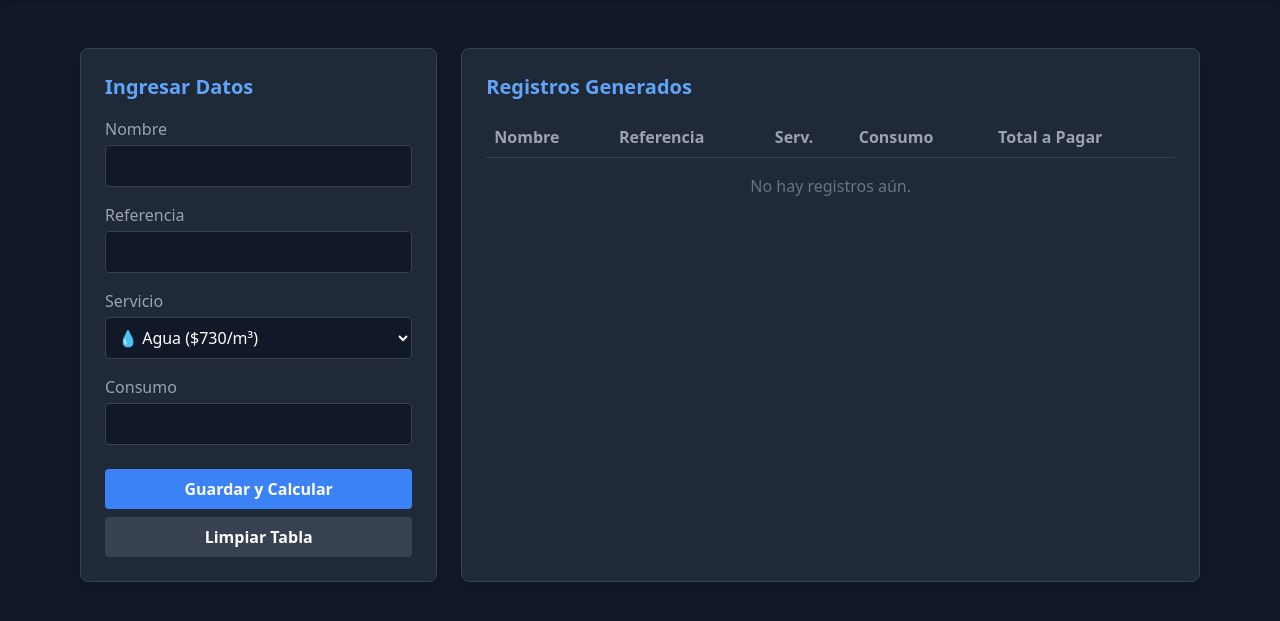
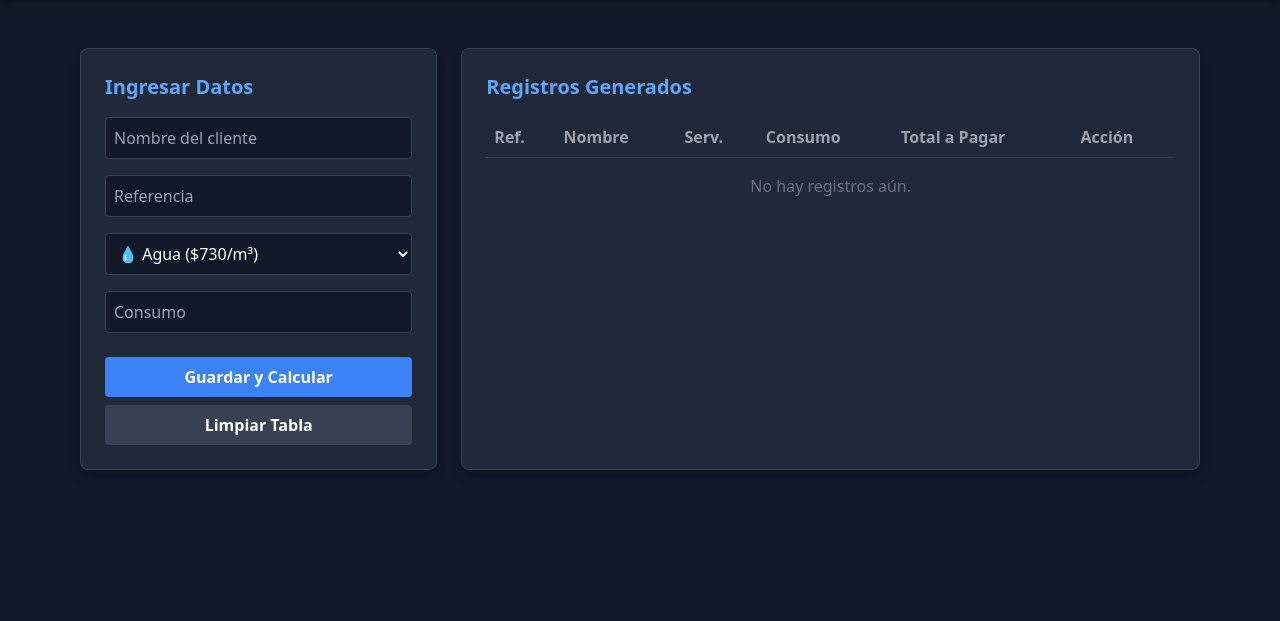
Before and after one commit to Brinoree005/proyecto_unir, a Flask app: page / in a window 1280 px wide. Shown: the part 89-710 px from the top of the page. Run offline with Flask 3, Linux system fonts and the light colour scheme.

Commit message:
Refactor index.html for improved layout and functionality
Updated HTML structure and improved form input handling. Added action links for generating invoices.

```diff
--- a/templates/index.html
+++ b/templates/index.html
@@ -4,20 +4,15 @@
     <meta charset="UTF-8">
     <meta name="viewport" content="width=device-width, initial-scale=1.0">
     <title>UNIR S.A. - Facturación</title>
-    <!-- CSS de Tailwind vía CDN unpkg (compatible y sin bloqueos de script) -->
-    <link href="https://unpkg.com/tailwindcss@^2/dist/tailwind.min.css" rel="stylesheet">
+    <link href="https://unpkg.com/tailwindcss@2.2.19/dist/tailwind.min.css?v=3" rel="stylesheet">
 </head>
 <body class="bg-gray-900 text-gray-100 font-sans min-h-screen">
-
     <header class="bg-gray-800 p-4 shadow-md text-center border-b border-gray-700">
         <h1 class="text-2xl font-bold text-blue-400">⚡💧 UNIR S.A.</h1>
         <p class="text-gray-400">Sistema de Gestión y Facturación SaaS</p>
     </header>
 
-    <!-- Contenedor principal: 1 columna en móvil, 3 columnas en pantallas medianas -->
     <main class="max-w-6xl mx-auto mt-8 p-4 grid grid-cols-1 md:grid-cols-3 gap-6">
-
-        <!-- Panel Izquierdo: Formulario -->
         <div class="bg-gray-800 p-6 rounded-lg shadow-lg border border-gray-700 md:col-span-1">
             <h2 class="text-xl font-bold text-blue-400 mb-4">Ingresar Datos</h2>
 
@@ -28,62 +23,48 @@
             {% endif %}
 
             <form method="POST" action="/">
-                <div class="mb-4">
-                    <label class="block text-gray-400 mb-1">Nombre</label>
-                    <input type="text" name="nombre" required class="w-full bg-gray-900 border border-gray-700 rounded p-2 text-white focus:outline-none focus:border-blue-500">
-                </div>
-
-                <div class="mb-4">
-                    <label class="block text-gray-400 mb-1">Referencia</label>
-                    <input type="text" name="referencia" required class="w-full bg-gray-900 border border-gray-700 rounded p-2 text-white focus:outline-none focus:border-blue-500">
-                </div>
-
-                <div class="mb-4">
-                    <label class="block text-gray-400 mb-1">Servicio</label>
-                    <select name="servicio" class="w-full bg-gray-900 border border-gray-700 rounded p-2 text-white focus:outline-none focus:border-blue-500">
-                        <option value="Agua">💧 Agua (${{ t_agua }}/m³)</option>
-                        <option value="Energía">⚡ Energía (${{ t_energia }}/kWh)</option>
-                    </select>
-                </div>
-
-                <div class="mb-6">
-                    <label class="block text-gray-400 mb-1">Consumo</label>
-                    <input type="number" step="any" name="consumo" required class="w-full bg-gray-900 border border-gray-700 rounded p-2 text-white focus:outline-none focus:border-blue-500">
-                </div>
-
-                <button type="submit" class="w-full bg-blue-500 hover:bg-blue-600 text-white font-bold py-2 px-4 rounded mb-2 transition">Guardar y Calcular</button>
-                <a href="/limpiar" class="block text-center w-full bg-gray-700 hover:bg-gray-600 text-white font-bold py-2 px-4 rounded transition">Limpiar Tabla</a>
+                <input type="text" name="nombre" placeholder="Nombre del cliente" required class="w-full bg-gray-900 border border-gray-700 p-2 mb-4 text-white rounded">
+                <input type="text" name="referencia" placeholder="Referencia" required class="w-full bg-gray-900 border border-gray-700 p-2 mb-4 text-white rounded">
+                <select name="servicio" class="w-full bg-gray-900 border border-gray-700 p-2 mb-4 text-white rounded">
+                    <option value="Agua">💧 Agua (${{ t_agua }}/m³)</option>
+                    <option value="Energía">⚡ Energía (${{ t_energia }}/kWh)</option>
+                </select>
+                <!-- Atributo min="0" agregado para evitar valores negativos -->
+                <input type="number" step="any" min="0" name="consumo" placeholder="Consumo" required class="w-full bg-gray-900 border border-gray-700 p-2 mb-6 text-white rounded">
+                <button type="submit" class="w-full bg-blue-500 hover:bg-blue-600 text-white font-bold py-2 rounded mb-2">Guardar y Calcular</button>
+                <a href="/limpiar" class="block text-center w-full bg-gray-700 hover:bg-gray-600 text-white font-bold py-2 rounded">Limpiar Tabla</a>
             </form>
         </div>
 
-        <!-- Panel Derecho: Tabla de Resultados -->
         <div class="bg-gray-800 p-6 rounded-lg shadow-lg border border-gray-700 md:col-span-2 overflow-x-auto">
             <h2 class="text-xl font-bold text-blue-400 mb-4">Registros Generados</h2>
             <table class="w-full text-left border-collapse">
                 <thead>
                     <tr class="border-b border-gray-700 text-gray-400">
+                        <th class="p-2">Ref.</th>
                         <th class="p-2">Nombre</th>
-                        <th class="p-2">Referencia</th>
                         <th class="p-2">Serv.</th>
                         <th class="p-2">Consumo</th>
                         <th class="p-2">Total a Pagar</th>
+                        <th class="p-2">Acción</th>
                     </tr>
                 </thead>
                 <tbody>
                     {% for reg in registros %}
                     <tr class="border-b border-gray-700 hover:bg-gray-700">
+                        <td class="p-2">{{ reg.referencia }}</td>
                         <td class="p-2">{{ reg.nombre }}</td>
-                        <td class="p-2">{{ reg.referencia }}</td>
-                        <td class="p-2">
-                            {% if reg.servicio == 'Agua' %}💧{% else %}⚡{% endif %}
-                        </td>
+                        <td class="p-2">{% if reg.servicio == 'Agua' %}💧{% else %}⚡{% endif %}</td>
                         <td class="p-2">{{ reg.consumo }}</td>
                         <td class="p-2 font-bold text-green-400">${{ "{:,.2f}".format(reg.total) }}</td>
+                        <td class="p-2">
+                            <a href="/factura/{{ reg.id }}" target="_blank" class="bg-green-600 hover:bg-green-500 text-white text-xs font-bold py-1 px-3 rounded inline-block">
+                                🧾 Emitir Factura
+                            </a>
+                        </td>
                     </tr>
                     {% else %}
-                    <tr>
-                        <td colspan="5" class="p-4 text-center text-gray-500">No hay registros aún.</td>
-                    </tr>
+                    <tr><td colspan="6" class="p-4 text-center text-gray-500">No hay registros aún.</td></tr>
                     {% endfor %}
                 </tbody>
             </table>
@@ -91,3 +72,7 @@
     </main>
 </body>
 </html>
+        </div>
+    </main>
+</body>
+</html>
```
